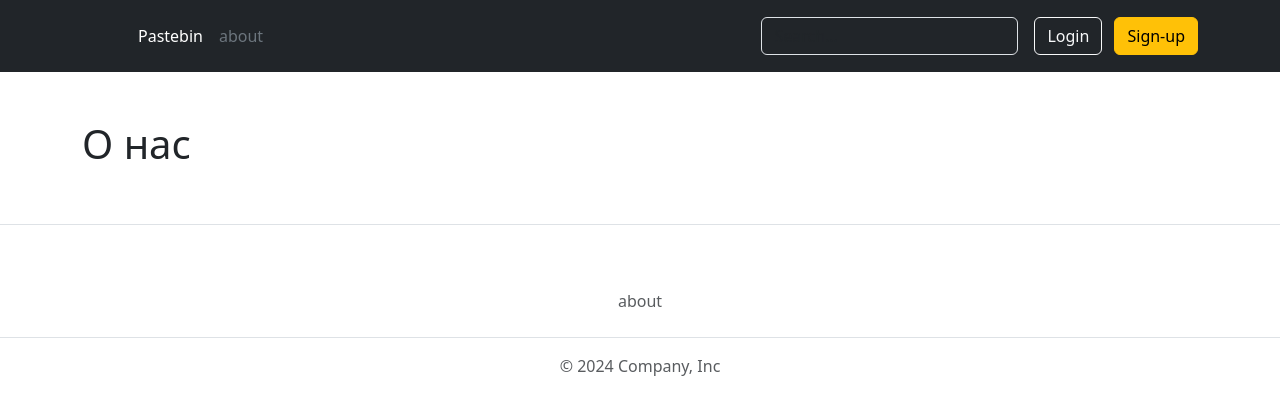
After one commit to SerdgioTheCreator/your_pastebin, a Flask app: page /about in a window 1280 px wide. The commit adds this page. Shown: the top 415 px of the page. Run offline with Flask 3, Linux system fonts and the light colour scheme.

Commit message:
added about

```diff
--- /dev/null
+++ b/app/about/about.py
@@ -0,0 +1,9 @@
+from flask import Blueprint, render_template
+
+about_blueprint = Blueprint('about', __name__, template_folder='templates/about/', static_folder='static')
+
+
+@about_blueprint.route('/about')
+def about():
+    title = 'about'
+    return render_template('about.html', title=title)
--- /dev/null
+++ b/app/about/templates/about/about.html
@@ -0,0 +1,11 @@
+{% extends 'base.html' %}
+{% block title %}
+  {{ title }}
+{% endblock %}
+{% block content %}
+  <div class="container py-5">
+    <h1>
+      О нас
+    </h1>
+  </div>
+{% endblock %}
--- a/app/__init__.py
+++ b/app/pastebin.py
@@ -1,6 +1,7 @@
-from flask import Flask
+from flask import Flask, render_template
 from flask_sqlalchemy import SQLAlchemy
 
+from about.about import about_blueprint
 
 app = Flask(__name__)
 app.config['SECRET_KEY'] = 'sdgmsergyehto2q3ro12r34ihweg'
@@ -8,7 +9,14 @@ app.config['SQLALCHEMY_DATABASE_URI'] = 'sqlite:///pastebin.db'
 
 db = SQLAlchemy(app)
 
-from app.pastebin import routes
+app.register_blueprint(about_blueprint)
+
+
+@app.route('/')
+@app.route('/home')
+def home():
+    title = 'Pastebin'
+    return render_template('index.html', title=title)
 
 
 if __name__ == '__main__':
--- a/app/templates/includes/footer.html
+++ b/app/templates/includes/footer.html
@@ -1,6 +1,6 @@
 <footer class="py-3 my-4">
     <ul class="nav justify-content-center border-bottom pb-3 mb-3">
-      <li class="nav-item"><a href="#" class="nav-link px-2 text-body-secondary">About</a></li>
+      <li class="nav-item"><a href="/about" class="nav-link px-2 text-body-secondary">about</a></li>
     </ul>
     <p class="text-center text-body-secondary">© 2024 Company, Inc</p>
   </footer>
--- a/app/templates/includes/header.html
+++ b/app/templates/includes/header.html
@@ -6,8 +6,8 @@
         </a>
 
         <ul class="nav col-12 col-lg-auto me-lg-auto mb-2 justify-content-center mb-md-0">
-          <li><a href="#" class="nav-link px-2 text-white">Pastebin</a></li>
-          <li><a href="#" class="nav-link px-2 text-secondary">About</a></li>
+          <li><a href="/" class="nav-link px-2 text-white">Pastebin</a></li>
+          <li><a href="/about" class="nav-link px-2 text-secondary">about</a></li>
         </ul>
 
         <form class="col-12 col-lg-auto mb-3 mb-lg-0 me-lg-3" role="search">
```
Also changed, not shown: app/hello.py (deleted, +0 -15 lines), app/pastebin/routes.py (deleted, +0 -9 lines), app/paste/forms.py (added), app/paste/models.py (added), app/paste/paste.py (added), app/users/routes.py (deleted), app/users/users.py (added).
